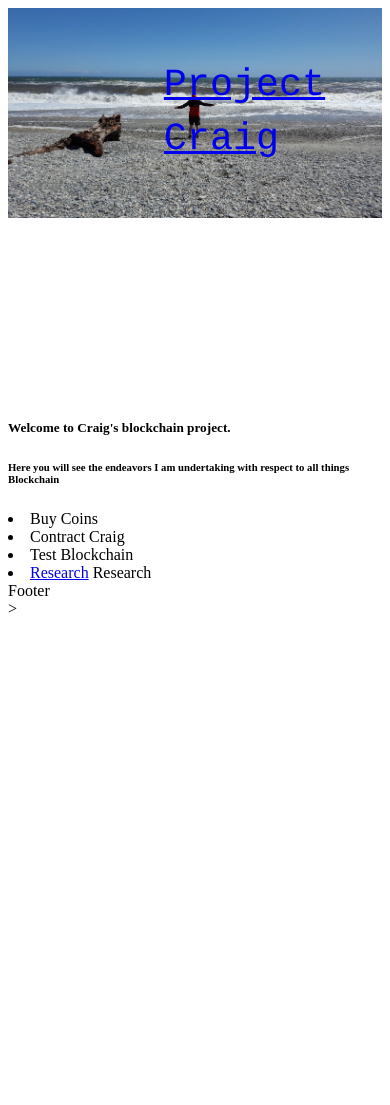
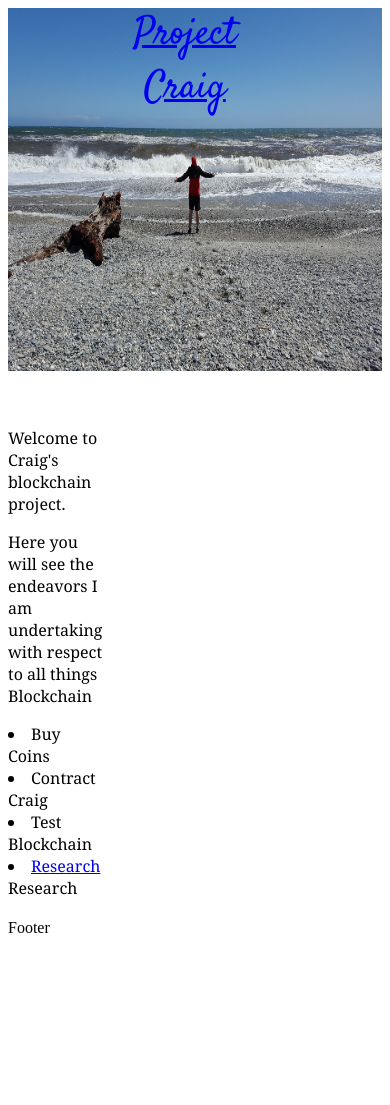
Before and after one commit to canadarmy/craigstantondotcom, a Django app: page /blockchain/ in a window 390 px wide. Before the commit the page ends 613 px from the top, so only its background shows below. Run offline with Django 3.2, Linux system fonts and the light colour scheme.

Commit message:
26 feb 2018

```diff
--- a/static/css/grid2.css
+++ b/static/css/grid2.css
@@ -14,19 +14,44 @@
 html {}
 
 body {
+  display: grid;
+  grid-template-columns: repeat(12, 1fr);
+  grid-template-rows: repeat(12, auto);
+  grid-template-areas:
+    "header header header header header header header header header header header header"
+    "header header header header header header header header header header header header"
+    "header header header header header header header header header header header header"
+    "header header header header header header header header header header header header"
+    "nav nav article article article article article article article article article article"
+    "nav nav article article article article article article article article article article"
+    "nav nav article article article article article article article article article article"
+    "nav nav article article article article article article article article article article"
+    "footer footer footer footer footer footer footer footer footer footer footer footer"
+    "footer footer footer footer footer footer footer footer footer footer footer footer"
+    "footer footer footer footer footer footer footer footer footer footer footer footer"
+    "footer footer footer footer footer footer footer footer footer footer footer footer";
+  grid-gap: 20px;
 }
 
 header {
+
+  /* important: below 2 rows represent where in the BODY grid the header and
+  child are placed */
+  grid-column: 1 / span 13;
+  grid-row: 1 / span 4;
+
+  /* tamplate rows below are for the header and children only */
   display: grid;
   grid-template-columns: repeat(12, 1fr);
-  grid-template-rows: repeat(12, auto);
+  grid-template-rows: repeat(3, 1fr);
   grid-gap: 20px;
   font-family: georgia, 'times new roman', times, serif;
 	font-size: 100%;
 	background-color: #fff;
 	color: #43453A;
 	margin: 0;
-  text-align: auto;
+  text-align: center;
+
 }
 
 img {
@@ -38,13 +63,14 @@ img {
 
 
 h1 { /* autoprefixer: off */
-  font-family:'Sanchez Slab W03', Courier, serif;
+  font-family: 'Satisfy', cursive;
   font-weight: normal;
   font-size: 2.4rem;
   line-height: 1.4;
   margin: 0;
-  grid-row: 2;
-  grid-column: 6 / span 2;
+  grid-row: 1;
+  grid-column: 4 / span 6;
+  align-self: center;
   span {
     display: inline;
     padding: 0.5rem 0.25rem 0;
@@ -54,17 +80,39 @@ h1 { /* autoprefixer: off */
 }
 
 article {
-  grid-column-start: 3;
-  grid-column-end: 10;
-  grid-row-start: 3;
+  grid-column: 3 / span auto;
+  grid-row-start: 5;
+  font-family: georgia, 'times new roman', times, serif;
+	font-size: 100%;
 }
 
 nav {
   grid-column-start: 1;
-  grid-row-start: 3;
+  grid-row-start: 5;
 }
 
 footer {
-  grid-row-start: 5;
+  grid-row-start: 8;
   grid-column-start: 1;
 }
+
+@media (max-width: 700px) {
+  body {
+    display: grid;
+    grid-row: repeat(1fr, 4);
+    grid-column: 1fr;
+  }
+  header {
+    grid-row: 1;
+  }
+  nav {
+    grid-row: 2;
+  }
+  article {
+    grid-row: 3;
+    grid-column: 1 / span auto;
+  }
+  footer {
+    grid-row: 4;
+  }
+}
--- a/templates/base.html
+++ b/templates/base.html
@@ -9,6 +9,7 @@
   {% load static %}
   <link rel="stylesheet" type="text/css" href="{% static 'css/grid2.css' %}" />
   <link href="https://fonts.googleapis.com/css?family=Playfair+Display:700" rel="stylesheet">
+  <link href="https://fonts.googleapis.com/css?family=Satisfy" rel="stylesheet">
 
   <body>
     <header>
@@ -26,5 +27,5 @@
       {% endblock %}
     </nav>
     <footer>Footer</footer>
-  </body>>
+  </body>
 </html>
--- a/templates/blockchain.html
+++ b/templates/blockchain.html
@@ -5,8 +5,8 @@
 {% endblock %}
 
 {% block content %}
-  <h5>Welcome to Craig's blockchain project.</h5>
-  <h6>Here you will see the endeavors I am undertaking with respect to all things Blockchain</h6>
+  <p>Welcome to Craig's blockchain project.</p>
+  <p>Here you will see the endeavors I am undertaking with respect to all things Blockchain</p>
 
   {% for opt1, opt2 in options %}
   <tr class="ul">
--- a/templates/homepage.html
+++ b/templates/homepage.html
@@ -20,7 +20,7 @@
   <ul>
     <li>Name: Craig Stanton</li>
     <li>Residence: London, UK</li>
-    <li>Interests: Python, Data Science, Blockchain & Cryptocurrency</li>
+    <li>Interests: Python, Data Science, Blockchain</li>
     <li>Attempted Thought Logic: Using First Principles to build mental models.
       Breaking down arguements by asking 'why' until I reach my underlying biases </li>
 
```
Also changed, not shown: db.sqlite3.
